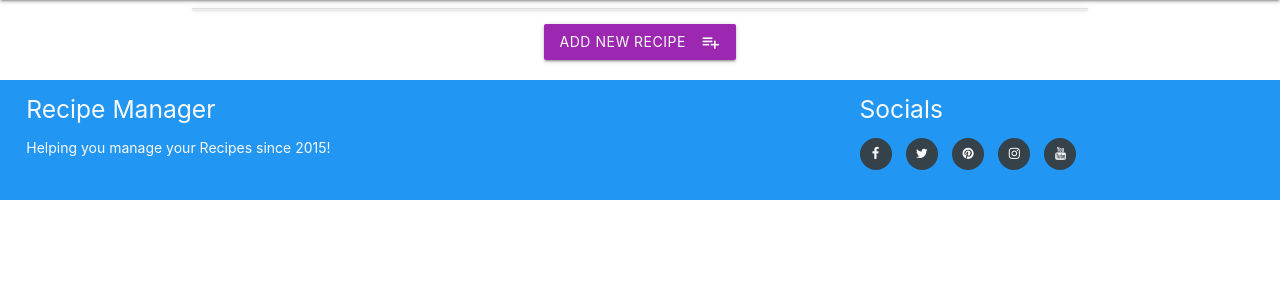
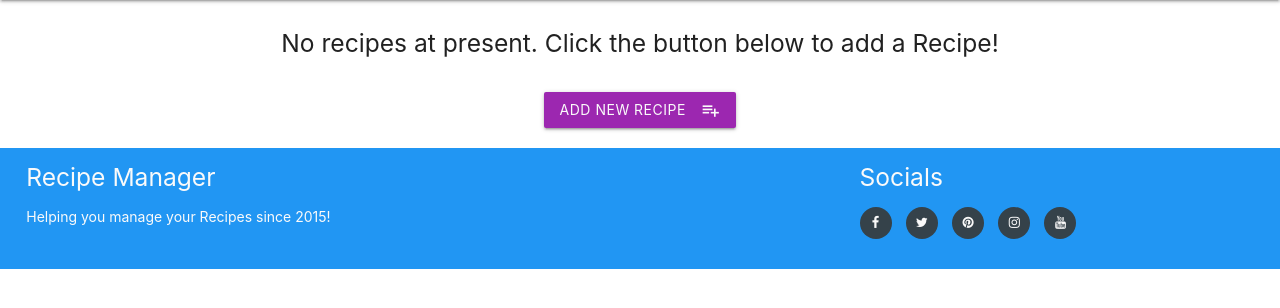
Before and after one commit to ezat-r/recipe-manager, a Flask app: page / in a window 1280 px wide. Shown: the part 64-372 px from the top of the page. Run offline with Flask 2, Linux system fonts and the light colour scheme; data that the repository does not hold is empty; some libraries are stand-ins or nearby versions.

Commit message:
Added ability to filter recipes by the Recipe Category. Also, did some clean up of the web pages and added some styling.

```diff
--- a/app.py
+++ b/app.py
@@ -46,8 +46,16 @@ def index():
     # fetch all recipes
     _recipes = mongo.db.recipes.find()
 
+    # grab Recipe count - this will be used on the front end to check if any recipes exist.
+    # if no recipes exist in database, then a helpful message will be displayed in the front end.
+    _recipeCount = mongo.db.recipes.count_documents({})
+
+    # fetch categories for the Filter Recipe section on Home page
+    allCategories = mongo.db.categories.find()
+
     # return the home page template html, and assign it a pagetitle and send accross the 'pageTitle'
-    return render_template("recipes.html", pageTitle="Recipes - Home", recipes=_recipes)
+    return render_template("recipes.html", pageTitle="Recipe Manager - Home", recipes=_recipes, recipeCount=_recipeCount, categories=allCategories)
+
 
 ######## Add a Recipe
 
@@ -65,14 +73,12 @@ def insertRecipe():
     # convert form data into a dictionary
     formData = request.form.to_dict()
 
+    # break up ingredients & recipe steps into a list
+    formData["recipe_ingredients"] = listifyDict(formData["recipe_ingredients"])
+    formData["recipe_steps"] = listifyDict(formData["recipe_steps"])
+
     # check and see if form data contains 'containsAllergens' entry
     hasAllergensEntryInForm = containsAllergens(formData)
-
-    # break up ingredients & recipe steps into a list
-    if "\r\n" in formData["recipe_ingredients"] or "\r\n" in formData["recipe_steps"]:
-        formData["recipe_ingredients"] = listifyDict(formData["recipe_ingredients"])
-        formData["recipe_steps"] = listifyDict(formData["recipe_steps"])
-
 
     if hasAllergensEntryInForm == True:
         # if there are allergens entry in form data then set the 'containsAllergens' key to a value of 'True'
@@ -97,13 +103,13 @@ def insertRecipe():
 @app.route("/view-recipe/<recipe_id>")
 def viewRecipe(recipe_id):
     recipeDB = mongo.db.recipes
+
     # Grab recipe entry
-    recipeID = {"_id": ObjectId(recipe_id)}
-    _recipe = mongo.db.recipes.find_one(recipeID)
+    _recipe = mongo.db.recipes.find_one({"_id": ObjectId(recipe_id)})
 
     # each time a recipe is viewed increment the 'recipe_views' field
     currentViews = _recipe["recipe_views"]
-    recipeDB.update_one(recipeID, {"$set": {"recipe_views": int(currentViews) + 1}})
+    recipeDB.update_one({"_id": ObjectId(recipe_id)}, {"$set": {"recipe_views": int(currentViews) + 1}})
 
     return render_template("view-recipe.html", pageTitle="View Recipe", recipe=_recipe)
 
@@ -134,7 +140,7 @@ def editRecipe(recipe_id):
 # method to handle the updating of a recipe entry in the Database
 @app.route("/update-recipe/<recipe_id>", methods=["POST"])
 def updateRecipe(recipe_id):
-    recipes = mongo.db["recipes"]
+    recipeDB = mongo.db.recipes
 
     # convert form data into a dictionary
     formData = request.form.to_dict()
@@ -161,7 +167,7 @@ def updateRecipe(recipe_id):
         }
     else:
         # there is no allergens so Remove the recipe_allergens field from the Recipe entry
-        recipes.update_one(queryId, {"$unset": {"recipe_allergens": 1}})
+        recipeDB.update_one(queryId, {"$unset": {"recipe_allergens": 1}})
 
         # dict with updated values for recipe
         updatedValues = {
@@ -176,7 +182,7 @@ def updateRecipe(recipe_id):
         }
 
     # Update the Recipe entry in the MongoDB database
-    recipes.update_one(queryId, {"$set": updatedValues})
+    recipeDB.update_one(queryId, {"$set": updatedValues})
 
     # Re-direct to home page
     return redirect(url_for("index"))
@@ -187,13 +193,29 @@ def updateRecipe(recipe_id):
 # remove recipe handler
 @app.route("/delete-recipe/<recipe_id>")
 def deleteRecipe(recipe_id):
-    recipes = mongo.db["recipes"]
+    recipeDB = mongo.db.recipes
 
     # Delete the Recipe entry in the MongoDB database
-    recipes.delete_one({"_id": ObjectId(recipe_id)})
+    recipeDB.delete_one({"_id": ObjectId(recipe_id)})
 
     # Re-direct to home page
     return redirect(url_for("index"))
+
+
+######## Filtering of Recipes
+
+# method to handle filtering of recipes
+@app.route("/filter-view", methods=["POST"])
+def filterRecipes():
+    # grab recipes which match the requested category
+    filteredRecipes = mongo.db.recipes.find({"category_name": request.form["filter_category"]})
+
+    # grab number of recipes with category matching the user selected one.
+    # this will be used in the front end, if it's a value of '0' then a message will be displayed on front end.
+    filteredCount = mongo.db.recipes.find({"category_name": request.form["filter_category"]}).count()
+
+    return render_template("filter-recipes.html", pageTitle="Filtered Recipes - {}".format(request.form["filter_category"]),
+    recipes=filteredRecipes, categorySelected=request.form["filter_category"], recipeCount=filteredCount)
 
 
 #************ Categories ************#
@@ -201,8 +223,10 @@ def deleteRecipe(recipe_id):
 # method to handle the categories page
 @app.route("/view-categories")
 def getCategories():
+    # grab all Recipe Categories from database
     _categories = mongo.db.categories.find()
-    return render_template("categories.html", categories=_categories)
+
+    return render_template("categories.html", pageTitle="Manage Recipe Categories", categories=_categories)
 
 
 ######## Add a Category
@@ -210,14 +234,18 @@ def getCategories():
 # method to handle the adding of a category
 @app.route("/add-category")
 def addCategory():
-    return render_template("add-category.html")
+    return render_template("add-category.html", pageTitle="Add Category")
 
 
 # method to handle the inserting of a category to the database
 @app.route("/insert-category", methods=["POST"])
 def insertCategory():
     categories = mongo.db.categories
+
+    # Add new category entry to database
     categories.insert_one(request.form.to_dict())
+
+    # re-direct to 'Manage Recipe Categories' page
     return redirect(url_for("getCategories"))
 
 
@@ -227,7 +255,7 @@ def insertCategory():
 @app.route("/edit-category/<category_id>")
 def editCategory(category_id):
     _category = mongo.db.categories.find_one({"_id": ObjectId(category_id)})
-    return render_template("edit-category.html", category=_category)
+    return render_template("edit-category.html", pageTitle="Edit Category", category=_category)
 
 
 # method to handle the updating of a category in database
@@ -246,7 +274,7 @@ def updateCategory(category_id):
     # Used to update the entry in the MongoDB database
     categories.update_one(queryId, {"$set": newValues})
 
-    # Re-direct to the 'get-tasks' view
+    # Re-direct to the 'Manage Recipe Categories' page
     return redirect(url_for("getCategories"))
 
 
@@ -255,8 +283,12 @@ def updateCategory(category_id):
 # method to handle the deleting of a category from database
 @app.route("/delete-category/<category_id>")
 def deleteCategory(category_id):
+    # Delete category from Database
     mongo.db.categories.delete_one({"_id": ObjectId(category_id)})
+
+    # Re-direct to 'Manage Recipe Categories' page
     return redirect(url_for("getCategories"))
 
-# run app in debugging mode
-app.run(debug=True)
+if __name__ == "__main__":
+    # run app in debugging mode
+    app.run(debug=True)
--- a/static/css/main.css
+++ b/static/css/main.css
@@ -1,4 +1,21 @@
-/* List view - View & Edit buttons */
+/* Home Page  */
+
+#no-recipe-message{
+    margin-top: 25px;
+    margin-bottom: 30px;
+    padding: 5px;
+}
+
+#filter-form{
+    margin-top: 30px;
+}
+
+/* Collapsibles - Home page, Filter page and Categories page */
+.collapsible{
+    margin-top: 40px;
+    margin-bottom: 25px;
+}
+
 .btn-small{
     height: 24px;
     width: 60px;
@@ -7,7 +24,6 @@
     padding: 0 0.5em;
 }
 
-/* List view - recipe & category title  */
 .recipe-title-header, .category-title-header{
     margin-top: 5px;
 }
@@ -17,7 +33,7 @@
     display: none;
 }
 
-/* Add & Edit Recipe Page - helper message */
+/* Add & Edit Recipe Page */
 
 .helper-message{
     color: red;
--- a/static/js/pagination.js
+++ b/static/js/pagination.js
@@ -17,7 +17,16 @@ function paginate(){
         $(`.recipe-item:gt(${numberLimit - 1})`).hide();
 
         // calculate number of pagination links needed
-        var numberPaginationLinks = Math.round(numberOfItems / numberLimit);
+        var numberPaginationLinks = 0;
+
+        if((numberOfItems / numberLimit) % 1 >= 0.5 || (numberOfItems / numberLimit) % 1 == 0){
+            // if decimal part of the division is bigger than 0.5 or there is no remainder, then do a simple math.round
+            numberPaginationLinks = Math.round(numberOfItems / numberLimit);
+        }else{
+            // otherwise perform a math.round and add 1 to it, to make sure correct number of pagination links are shown
+            numberPaginationLinks = Math.round(numberOfItems / numberLimit) + 1;
+        }
+
 
         for(var i=1; i<numberPaginationLinks; i++){
             // keep inserting li tag after the last li element in the ul element
--- a/templates/categories.html
+++ b/templates/categories.html
@@ -5,7 +5,7 @@
             {% for category in categories %}
             <li>
                 <div class="collapsible-header">
-                    <a href="{{url_for('deleteCategory', category_id=category._id)}}" class="waves-effect waves-light btn btn-small red">Delete</a>
+                    <a href="{{url_for('deleteCategory', category_id=category._id)}}" class="waves-effect waves-light btn btn-small red">Del</a>
                     <a href="{{url_for('editCategory', category_id=category._id)}}" class="waves-effect waves-light btn btn-small blue">Edit</a>
                     <div class="category-title-header col s9">
                         <strong>{{category.category_name}}</strong>
--- a/templates/recipes.html
+++ b/templates/recipes.html
@@ -1,5 +1,28 @@
 {% extends 'base.html' %}
 {% block content %}
+    {% if recipeCount > 0 %}
+    <!-- Begin Form for Filtering Recipes -->
+    <form action="{{url_for('filterRecipes')}}" method="POST" id="filter-form" class="col s8">
+        <div class="row">
+            <div class="input-field col s12">
+                <i class="material-icons prefix">poll</i>
+                <select id="filter_category" name="filter_category" required>
+                    <option disabled selected>Choose A Category To Filter</option>
+                    {% for category in categories %}
+                    <option value="{{category.category_name}}">{{category.category_name}}</option>
+                    {% endfor %}
+                </select>
+                <label>Filter Recipes</label>
+            </div>
+        </div>
+        <div class="row center-align">
+            <button id="filter_submit_btn" class="btn waves-effect waves-light blue center-align" disabled type="submit">Filter Recipes
+                <i class="material-icons right">search</i>
+            </button>
+        </div>
+    </form>
+    <!-- End Form for Filtering Recipes -->
+    <!-- Begin Recipe List -->
     <ul class="collapsible">
         {% for recipe in recipes %}
         <li class="recipe-item">
@@ -9,7 +32,7 @@
                     <a href="{{url_for('viewRecipe', recipe_id=recipe._id)}}" class="waves-effect waves-light btn btn-small orange">View</a>
                     <a href="{{url_for('editRecipe', recipe_id=recipe._id)}}" class="waves-effect waves-light btn btn-small blue">Edit</a>
                 </div>
-                <div class="recipe-title-header col s9 right-align">
+                <div class="recipe-title-header col s9">
                     <strong>{{recipe.recipe_title}}</strong>
                 </div>
             </div>
@@ -26,11 +49,19 @@
         </li>
         {% endfor %}
     </ul>
+    <!-- End Recipe List -->
+    {% else %}
+    <!-- Begin No Recipe Helper Message -->
+    <h5 id="no-recipe-message" class="center-align">No recipes at present. Click the button below to add a Recipe!</h5>
+    <!-- End No Recipe Helper Message -->
+    {% endif %}
+    <!-- Begin Add Recipe Button -->
     <div class="row center-align">
         <a href="{{url_for('addRecipe')}}" class="waves-effect waves-light btn purple">Add New Recipe
             <i class="material-icons right">playlist_add</i>
         </a>
     </div>
+    <!-- End Add Recipe Button -->
     <!-- Begin Pagination -->
     <div class="row" id="pag-container">
         <ul class="pagination">
@@ -48,6 +79,16 @@
     $(document).ready(function(){
         // Materilize CSS- collapsible element
         $('.collapsible').collapsible();
+
+        // Materialize CSS - Form Select tag initialisation
+        $('select').formSelect();
+
+        // select element event handler - enable 'Filter Recipes' button only if a category is selected
+        $("#filter_category").on("change", function(){
+            if($("#filter_category").val() != null){
+                $("#filter_submit_btn").removeAttr("disabled");
+            }
+        })
     });
 </script>
 {% endblock%}
--- a/templates/view-recipe.html
+++ b/templates/view-recipe.html
@@ -11,6 +11,7 @@
     <div id="ingredients" class="col s12">
         <h5>Description:</h4>
         <p>{{recipe.recipe_description}}</p>
+        <p><strong>Author:</strong> {{recipe.recipe_author}}</p>
         <p><strong>Category:</strong> {{recipe.category_name}}</p>
         <p><strong>Time:</strong> {{recipe.recipe_duration}}</p>
         {% if recipe.containsAllergens %}
```
Also changed, not shown: Tests/tests.py (+4 -1 lines), templates/add-recipe.html (+15 -6 lines), templates/edit-recipe.html (+4 -4 lines), templates/filter-recipes.html (added, +69 -0 lines).
